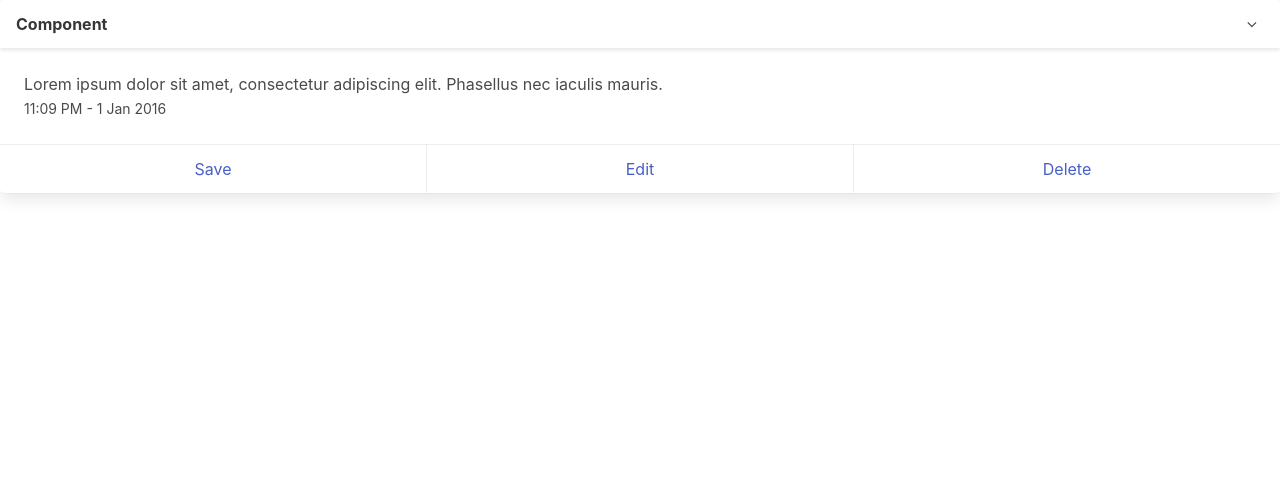
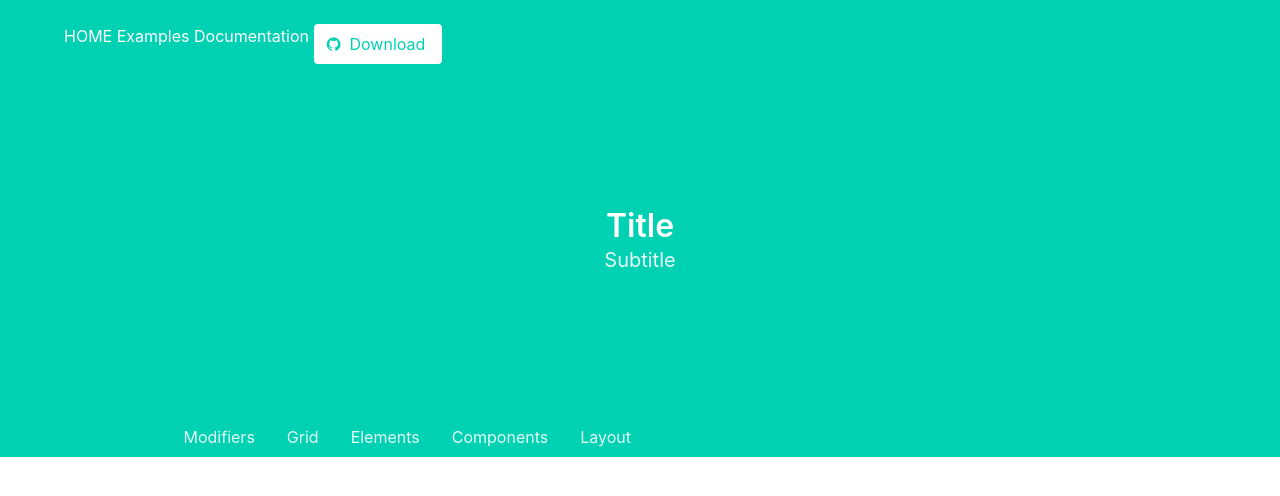
Before and after one commit to miiGit/miiGit.github.io, an Electron app: page index.html in a window 1280 px wide. Drawn offline with nearby package versions, Linux system fonts and the light colour scheme.

Commit message:
added Header Section

```diff
--- a/index.html
+++ b/index.html
@@ -12,30 +12,71 @@
 
 <body>
 	<div class="app">
-		<div class="card">
-  <header class="card-header">
-    <p class="card-header-title">
-      Component
-    </p>
-    <a class="card-header-icon">
-      <span class="icon">
-        <i class="fa fa-angle-down"></i>
-      </span>
-    </a>
-  </header>
-  <div class="card-content">
-    <div class="content">
-      Lorem ipsum dolor sit amet, consectetur adipiscing elit. Phasellus nec iaculis mauris.
+    <section class="hero is-primary is-medium">
+      <!-- Hero header: will stick at the top -->
+      <div class="hero-head">
+        <header class="nav">
+          <div class="container">
+            <div class="nav-left">
+              <a class="nav-item">
+                <img src="" atl="Logo">
+              </a>
+            </div>
+            <span class="nav-toggle">
+              <span></span>
+              <span></span>
+              <span></span>
+            </span>
+            <div class="nav-right nav-menu">
+              <a class="nav-item is-active">
+                HOME
+              </a>
+              <a class="nav-item">
+                Examples
+              </a>
+              <a class="nav-item">
+                Documentation
+              </a>
+              <span class="nav-item">
+                <a class="button is-primary is-inverted">
+                  <span class="icon">
+                    <i class="fa fa-github"></i>
+                  </span>
+                  <span>Download</span>
+                </a>
+              </span>
+            </div>
+          </div>
+        </header>
+      </div>
 
-      <br>
-      <small>11:09 PM - 1 Jan 2016</small>
-    </div>
-  </div>
-  <footer class="card-footer">
-    <a class="card-footer-item">Save</a>
-    <a class="card-footer-item">Edit</a>
-    <a class="card-footer-item">Delete</a>
-  </footer>
-</div>
+      <!-- Hero content: will be in the middle -->
+      <div class="hero-body">
+        <div class="container has-text-centered">
+          <h1 class="title">
+            Title
+          </h1>
+          <h2 class="subtitle">
+            Subtitle
+          </h2>
+        </div>
+      </div>
+
+      <!-- Hero footer: will stick at the bottom -->
+      <div class="hero-foot">
+        <nav class="tabs">
+          <div class="container">
+            <ul>
+              <li class="is-active"><a>Overview</a></li>
+              <li><a>Modifiers</a></li>
+              <li><a>Grid</a></li>
+              <li><a>Elements</a></li>
+              <li><a>Components</a></li>
+              <li><a>Layout</a></li>
+            </ul>
+          </div>
+        </nav>
+      </div>
+    </section>
 </body>
 </html>
```
